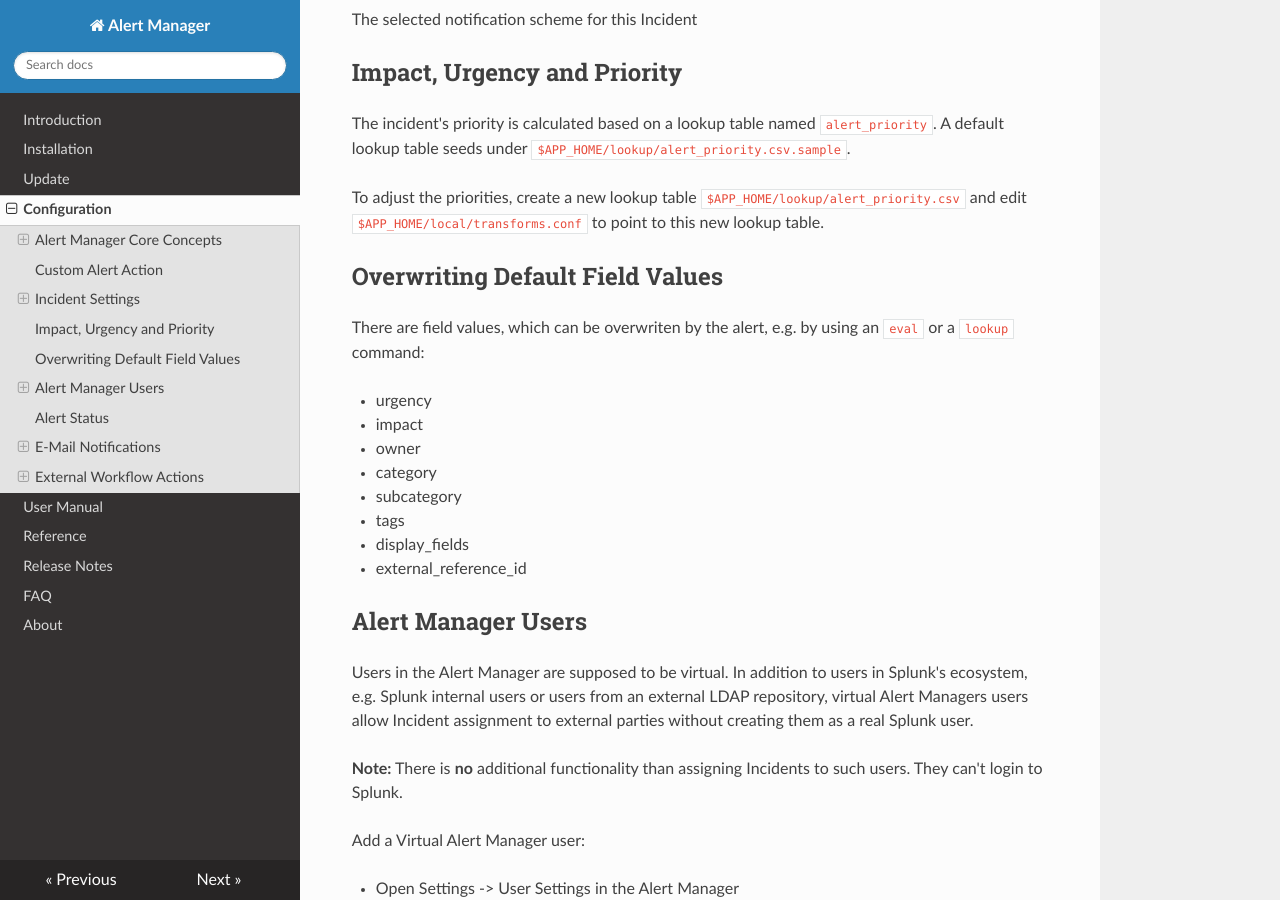
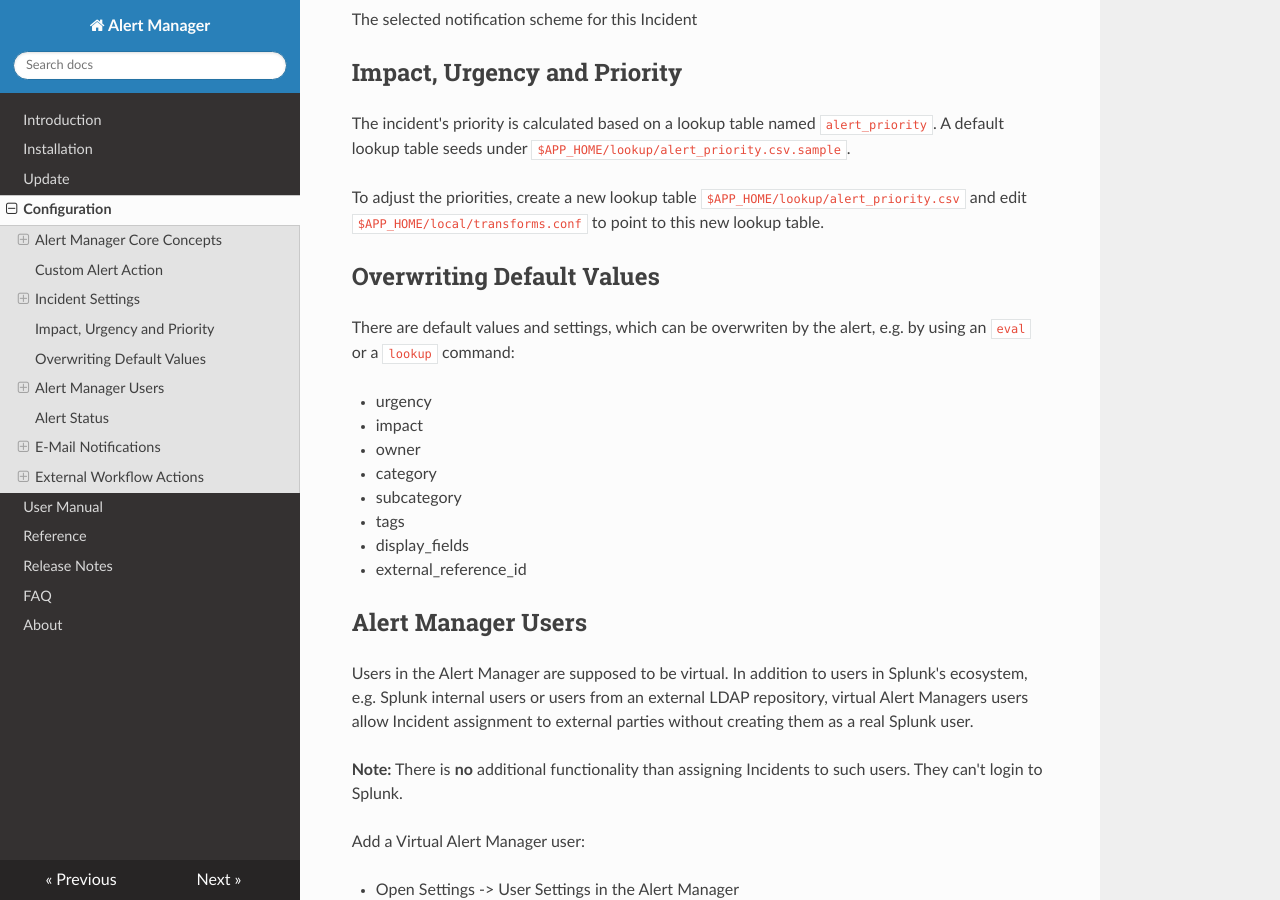
Before and after one commit to alertmanager/alert_manager_docs, an MkDocs documentation site: the page built from docs/configuration_manual.md, in a window 1280 px wide and 900 px high, scrolled down 5938 px. Built offline with MkDocs 1.6.1, drawn with Linux system fonts in a browser that asks for light colours; nearby versions of some CDN libraries; old or Windows-style settings are respelled for this version of MkDocs.

Commit message:
changed wording

```diff
--- a/docs/configuration_manual.md
+++ b/docs/configuration_manual.md
@@ -144,9 +144,9 @@ The incident's priority is calculated based on a lookup table named `alert_prior
 
 To adjust the priorities, create a new lookup table `$APP_HOME/lookup/alert_priority.csv` and edit `$APP_HOME/local/transforms.conf` to point to this new lookup table.
 
-## Overwriting Default Field Values
+## Overwriting Default Values
 
-There are field values, which can be overwriten by the alert, e.g. by using an `eval` or a `lookup` command:
+There are default values and settings, which can be overwriten by the alert, e.g. by using an `eval` or a `lookup` command:
 
 * urgency
 * impact
```
